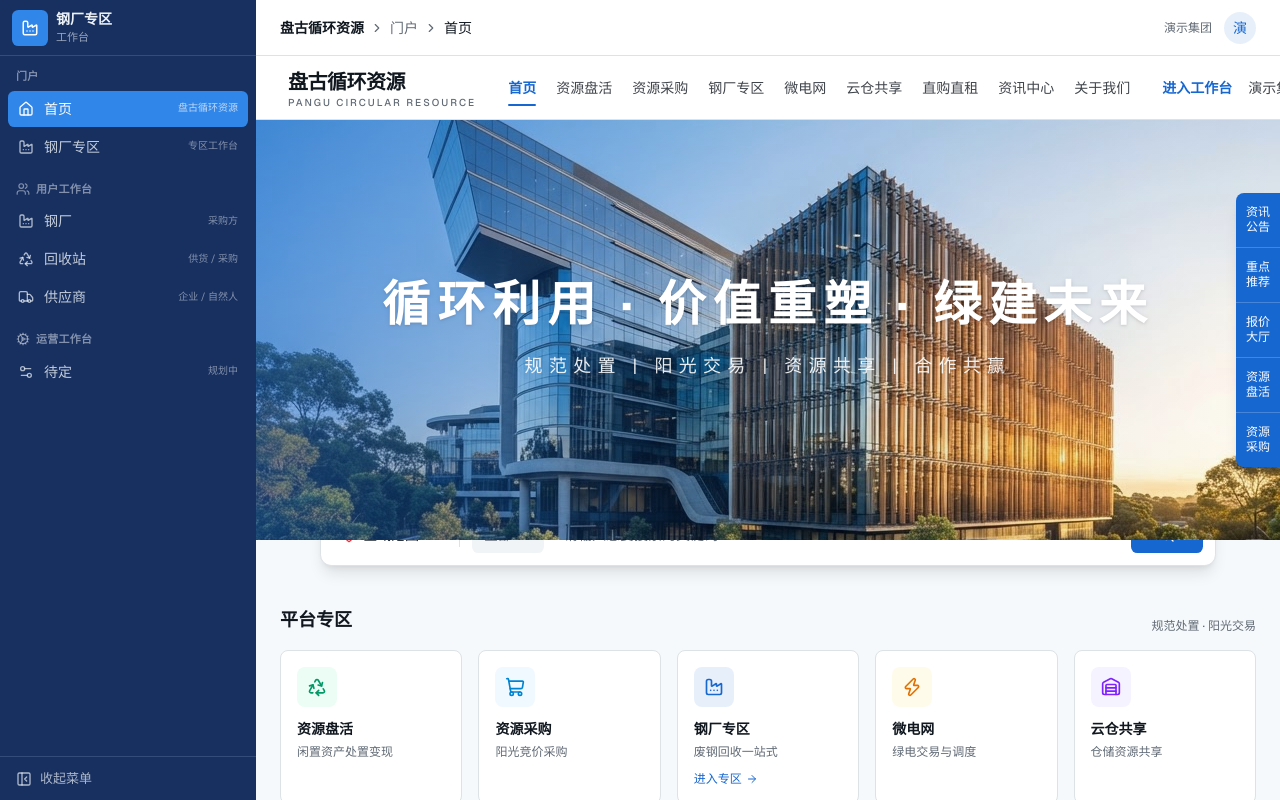
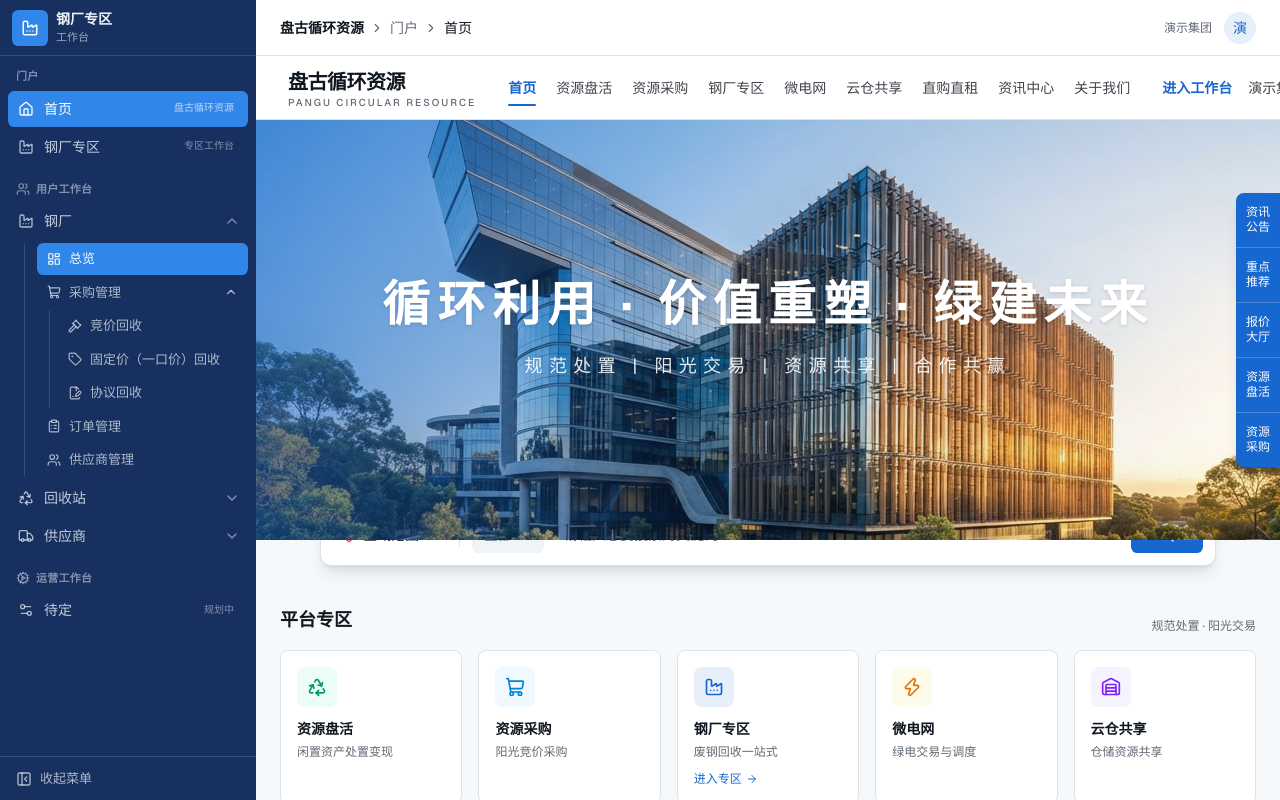
Before and after one commit to chelushi007/GCZQ, a Next.js app: page / in a window 1280 px wide. Built offline with nearby package versions, Linux system fonts and the light colour scheme.

Commit message:
feat: add expandable sub-menus for workspace navigation\n\nAdded placeholder menus for Recycle Station and Supplier with expandable sub-menus.

```diff
--- a/components/workspace-nav.tsx
+++ b/components/workspace-nav.tsx
@@ -58,6 +58,20 @@ const millMenu: { top: MillNode[]; purchase: MillNode[]; bottom: MillNode[] } =
   ],
 }
 
+// 用户工作台各子项的占位子菜单（回收站 / 供应商）
+const leafSubMenu: Partial<Record<WorkspaceKey, { label: string; icon: LucideIcon }[]>> = {
+  station: [
+    { label: "回收总览", icon: LayoutDashboard },
+    { label: "回收订单", icon: ClipboardList },
+    { label: "结算管理", icon: FileSignature },
+  ],
+  supplier: [
+    { label: "供货总览", icon: LayoutDashboard },
+    { label: "报价管理", icon: Tag },
+    { label: "合同管理", icon: FileSignature },
+  ],
+}
+
 export function WorkspaceNav({
   active,
   onSelect,
@@ -71,6 +85,16 @@ export function WorkspaceNav({
 }) {
   const [collapsed, setCollapsed] = useState(false)
   const [purchaseOpen, setPurchaseOpen] = useState(true)
+  const [openLeaves, setOpenLeaves] = useState<Set<WorkspaceKey>>(new Set(["mill"]))
+
+  function toggleLeaf(key: WorkspaceKey) {
+    setOpenLeaves((prev) => {
+      const next = new Set(prev)
+      if (next.has(key)) next.delete(key)
+      else next.add(key)
+      return next
+    })
+  }
 
   function MillBtn({ node }: { node: MillNode }) {
     const isActive = millSection === node.key
@@ -132,18 +156,28 @@ export function WorkspaceNav({
                 {group.children.map((leaf) => {
                   const Icon = leafIcon[leaf.key]
                   const isActive = active === leaf.key
-                  const showMillMenu = (leaf.key === "mill" || leaf.key === "portal-steel") && isActive && !collapsed
+                  const hasMillMenu = leaf.key === "mill" || leaf.key === "portal-steel"
+                  const subMenu = leafSubMenu[leaf.key]
+                  const expandable = (hasMillMenu || !!subMenu) && group.id === "user"
+                  const isOpen = openLeaves.has(leaf.key)
+                  const showChildren = expandable && isOpen && !collapsed
                   return (
                     <li key={leaf.key}>
+                      <div
+                        className={cn(
+                          "flex w-full items-center rounded-md text-sm transition-colors",
+                          collapsed ? "justify-center" : "pr-1",
+                          isActive
+                            ? "bg-sidebar-primary font-medium text-sidebar-primary-foreground"
+                            : "text-sidebar-foreground/80 hover:bg-sidebar-accent hover:text-sidebar-foreground",
+                        )}
+                      >
                         <button
                           onClick={() => onSelect(leaf.key)}
                           title={leaf.label}
                           className={cn(
-                          "flex w-full items-center gap-2.5 rounded-md py-2 text-sm transition-colors",
+                            "flex flex-1 items-center gap-2.5 py-2",
                             collapsed ? "justify-center px-0" : "px-2.5",
-                          isActive
-                            ? "bg-sidebar-primary font-medium text-sidebar-primary-foreground"
-                            : "text-sidebar-foreground/80 hover:bg-sidebar-accent hover:text-sidebar-foreground",
                           )}
                         >
                           <Icon
@@ -155,7 +189,7 @@ export function WorkspaceNav({
                           {!collapsed && (
                             <>
                               <span className="flex-1 text-left">{leaf.label}</span>
-                            {leaf.desc && !showMillMenu && (
+                              {leaf.desc && !expandable && (
                                 <span
                                   className={cn(
                                     "text-[10px]",
@@ -168,9 +202,25 @@ export function WorkspaceNav({
                             </>
                           )}
                         </button>
+                        {expandable && !collapsed && (
+                          <button
+                            onClick={() => toggleLeaf(leaf.key)}
+                            title={isOpen ? "收起" : "展开"}
+                            aria-label={isOpen ? "收起" : "展开"}
+                            className={cn(
+                              "flex size-6 shrink-0 items-center justify-center rounded transition-colors",
+                              isActive
+                                ? "text-sidebar-primary-foreground/80 hover:bg-sidebar-primary-foreground/15"
+                                : "text-sidebar-foreground/50 hover:bg-sidebar-accent",
+                            )}
+                          >
+                            <ChevronDown className={cn("size-4 transition-transform", isOpen && "rotate-180")} />
+                          </button>
+                        )}
+                      </div>
 
-                      {/* 选中「钢厂」时内联展开其工作台子菜单 */}
-                      {showMillMenu && (
+                      {/* 钢厂：内联展开其工作台子菜单 */}
+                      {showChildren && hasMillMenu && (
                         <div className="mb-1 ml-4 mt-1 space-y-0.5 border-l border-sidebar-border pl-3">
                           {millMenu.top.map((n) => (
                             <MillBtn key={n.key} node={n} />
@@ -199,6 +249,26 @@ export function WorkspaceNav({
                           {millMenu.bottom.map((n) => (
                             <MillBtn key={n.key} node={n} />
                           ))}
+                        </div>
+                      )}
+
+                      {/* 回收站 / 供应商：内联展开占位子菜单 */}
+                      {showChildren && subMenu && (
+                        <div className="mb-1 ml-4 mt-1 space-y-0.5 border-l border-sidebar-border pl-3">
+                          {subMenu.map((n) => {
+                            const NIcon = n.icon
+                            return (
+                              <button
+                                key={n.label}
+                                onClick={() => onSelect(leaf.key)}
+                                title={n.label}
+                                className="flex w-full items-center gap-2 rounded-md px-2.5 py-1.5 text-[13px] text-sidebar-foreground/70 transition-colors hover:bg-sidebar-accent hover:text-sidebar-foreground"
+                              >
+                                <NIcon className="size-3.5 shrink-0" />
+                                <span className="flex-1 text-left">{n.label}</span>
+                              </button>
+                            )
+                          })}
                         </div>
                       )}
                     </li>
```
Lines whose indentation alone changed are shown as unchanged.
